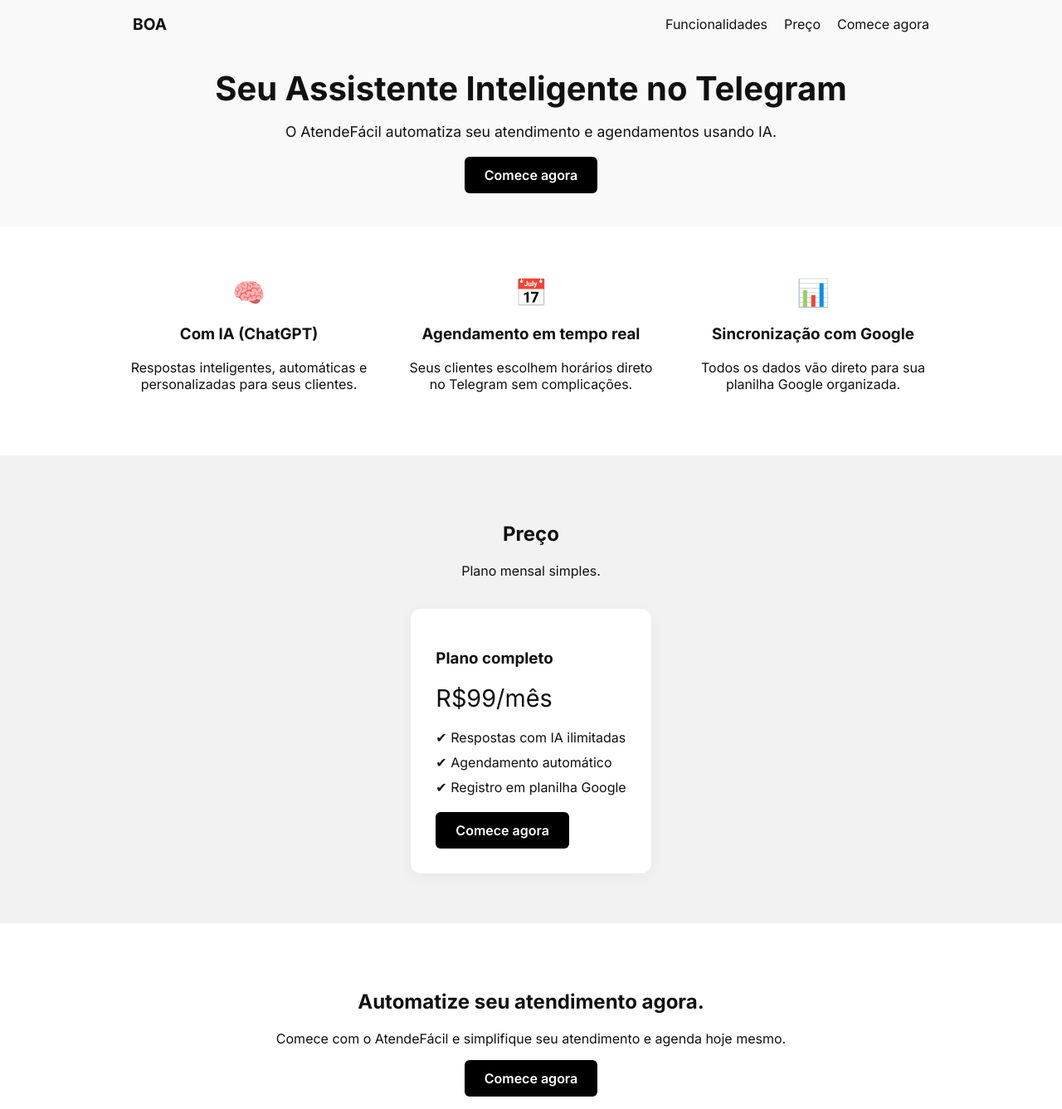
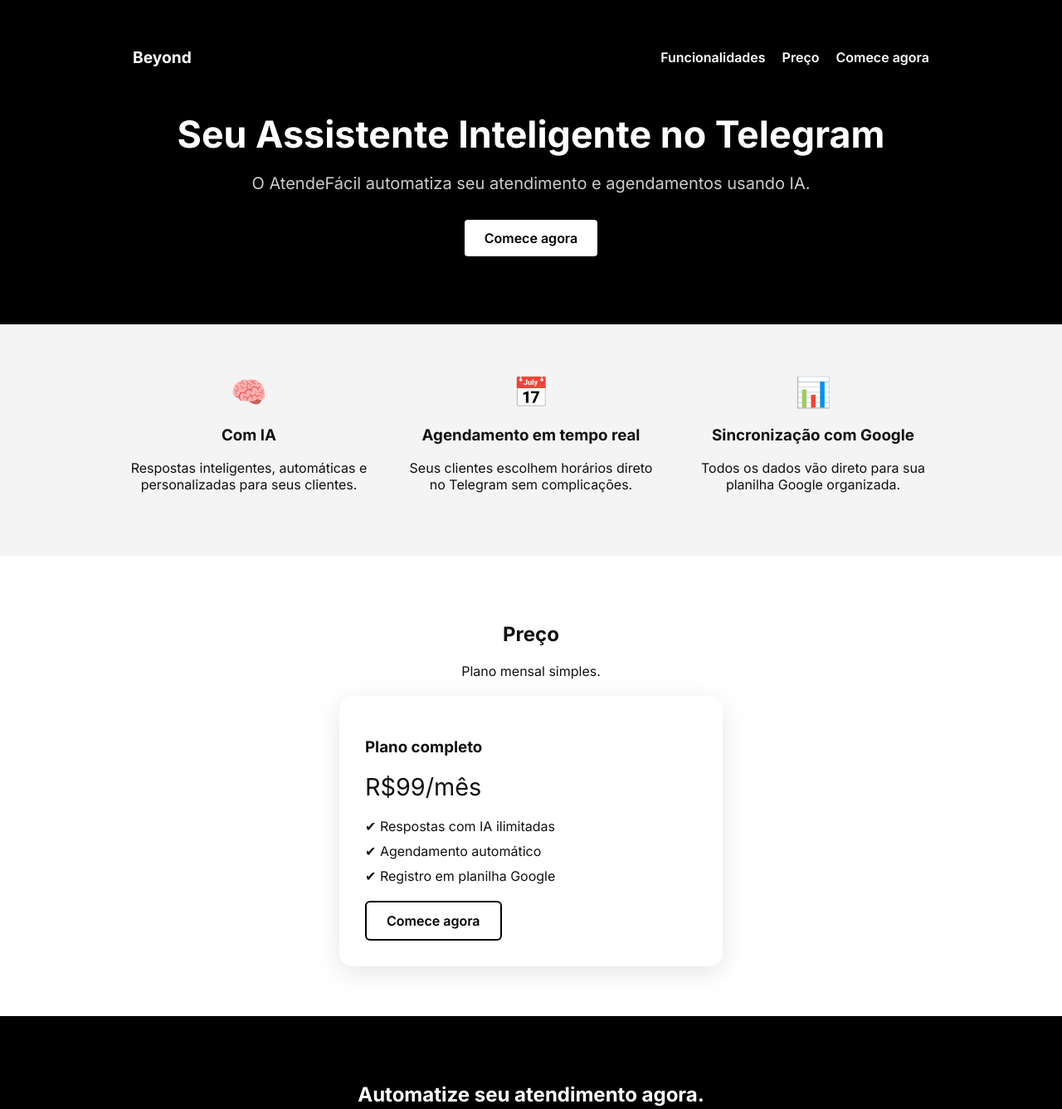
Before and after one commit to Lrj22/atendefacil-site, a plain HTML site: page index.html in a window 1280 px wide. Shown: the part 37-1374 px from the top of the page at 83% size. Drawn offline with Linux system fonts and the light colour scheme.

Commit message:
feat: add effects on css

```diff
--- a/index.html
+++ b/index.html
@@ -10,7 +10,7 @@
 <body>
   <header class="header">
     <nav class="navbar">
-      <div class="logo">BOA</div>
+      <div class="logo">Beyond</div>
       <ul class="nav-links">
         <li><a href="#features">Funcionalidades</a></li>
         <li><a href="#pricing">Preço</a></li>
@@ -27,7 +27,7 @@
   <section class="features" id="features">
     <div class="feature">
       <div class="icon">🧠</div>
-      <h3>Com IA (ChatGPT)</h3>
+      <h3>Com IA</h3>
       <p>Respostas inteligentes, automáticas e personalizadas para seus clientes.</p>
     </div>
     <div class="feature">
--- a/style.css
+++ b/style.css
@@ -1,3 +1,7 @@
+html {
+  scroll-behavior: smooth;
+}
+
 body {
   font-family: 'Inter', sans-serif;
   margin: 0;
@@ -11,17 +15,20 @@
 }
 
 .header {
-  padding: 40px 20px;
+  padding: 80px 20px;
   text-align: center;
-  background: #f9f9f9;
+  background: #000;
+  color: #fff;
+  animation: fadeIn 1s ease-in;
 }
 
 .navbar {
   display: flex;
   justify-content: space-between;
   max-width: 960px;
-  margin: 0 auto 20px;
+  margin: 0 auto 40px;
   align-items: center;
+  flex-wrap: wrap;
 }
 
 .nav-links {
@@ -30,33 +37,44 @@
   list-style: none;
 }
 
+.nav-links a {
+  color: #fff;
+  font-weight: 600;
+}
+
 .logo {
   font-weight: bold;
   font-size: 1.2rem;
 }
 
 .hero h1 {
-  font-size: 2.5rem;
+  font-size: 2.8rem;
   margin-bottom: 10px;
+  animation: slideInUp 0.7s ease-in;
 }
 
 .hero p {
-  font-size: 1.1rem;
-  margin-bottom: 20px;
+  font-size: 1.25rem;
+  margin-bottom: 30px;
+  color: #ccc;
+  animation: fadeIn 1.2s ease-in;
 }
 
 .btn {
   display: inline-block;
-  background: #000;
-  color: #fff;
+  background: #fff;
+  color: #000;
   padding: 12px 24px;
   border-radius: 6px;
   font-weight: 600;
   transition: 0.3s;
+  border: 2px solid #000;
 }
 
 .btn:hover {
-  background: #222;
+  background: #000;
+  color: #fff;
+  border: 2px solid #fff;
 }
 
 .features {
@@ -65,7 +83,8 @@
   flex-wrap: wrap;
   padding: 60px 20px;
   gap: 40px;
-  background: #fff;
+  background: #f4f4f4;
+  animation: fadeIn 1s ease-in;
 }
 
 .feature {
@@ -73,28 +92,36 @@
   min-width: 250px;
   max-width: 300px;
   text-align: center;
+  transition: transform 0.3s;
+}
+.feature:hover {
+  transform: translateY(-5px);
 }
 
 .icon {
-  font-size: 2rem;
+  font-size: 2.2rem;
   margin-bottom: 10px;
 }
 
 .pricing {
   text-align: center;
-  background: #f2f2f2;
+  background: #fff;
   padding: 60px 20px;
 }
 
 .plan {
-  background: white;
-  display: inline-block;
+  background: rgba(255, 255, 255, 0.15);
+  backdrop-filter: blur(15px);
+  border: 1px solid rgba(255, 255, 255, 0.25);
+  border-radius: 16px;
+  box-shadow: 0 8px 30px rgba(0, 0, 0, 0.1);
   padding: 30px;
-  border-radius: 12px;
-  box-shadow: 0 4px 16px rgba(0, 0, 0, 0.05);
   margin-top: 20px;
   text-align: left;
   max-width: 400px;
+  margin-left: auto;
+  margin-right: auto;
+  animation: slideInUp 1s ease-in-out;
 }
 
 .price {
@@ -115,13 +142,43 @@
 .cta {
   text-align: center;
   padding: 60px 20px;
+  background: #000;
+  color: #fff;
+  animation: fadeIn 1.2s ease-in;
+}
+
+.cta p {
+  color: #ccc;
+  margin-bottom: 20px;
+}
+
+.cta .btn {
   background: #fff;
+  color: #000;
+  border: 2px solid #fff;
 }
 
 footer {
   padding: 30px 20px;
   text-align: center;
   font-size: 0.9rem;
-  color: #777;
+  color: #666;
   border-top: 1px solid #eee;
+  background: #f9f9f9;
 }
+
+@keyframes fadeIn {
+  from { opacity: 0; }
+  to { opacity: 1; }
+}
+
+@keyframes slideInUp {
+  from {
+    transform: translateY(20px);
+    opacity: 0;
+  }
+  to {
+    transform: translateY(0px);
+    opacity: 1;
+  }
+}
```
